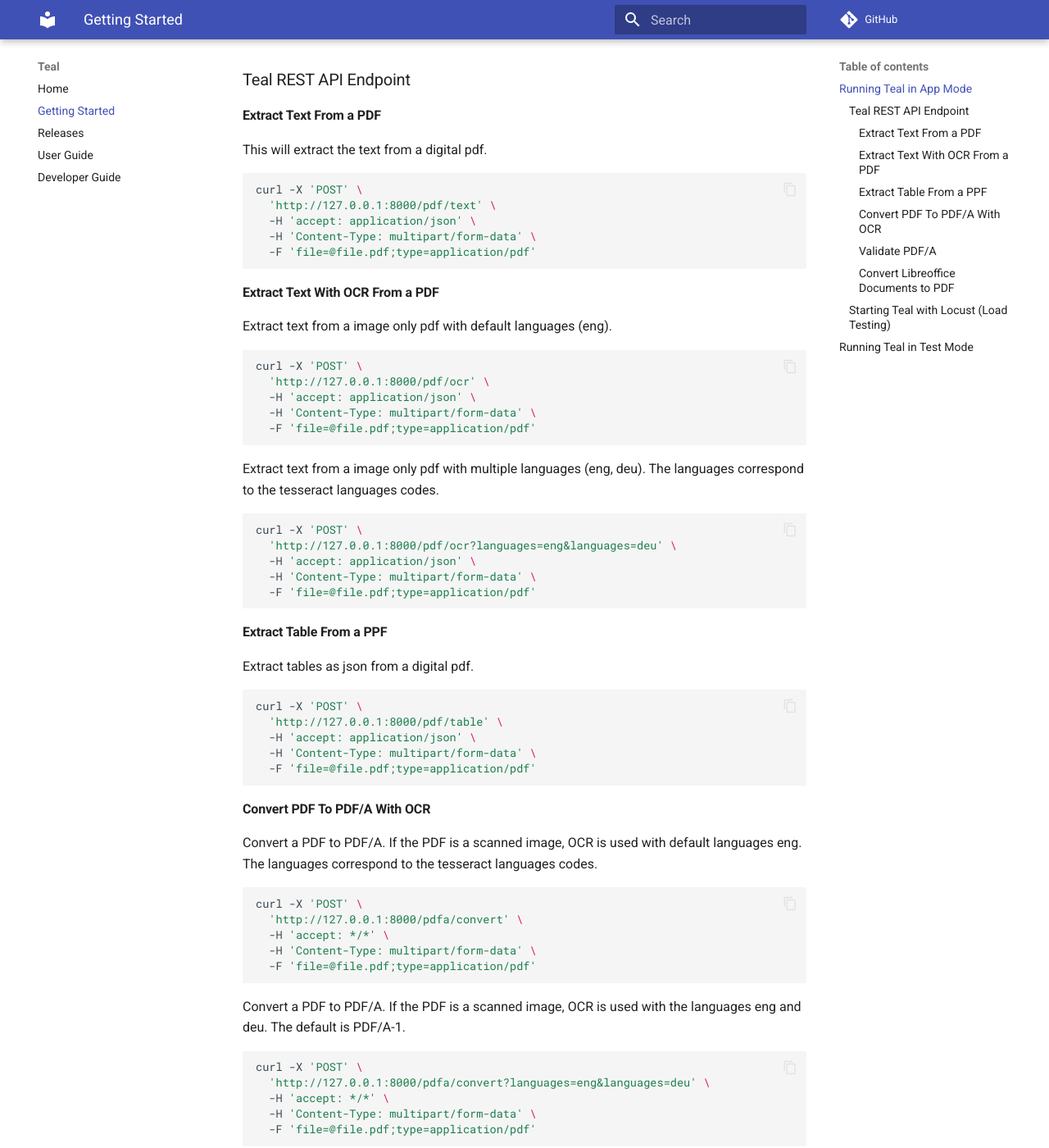
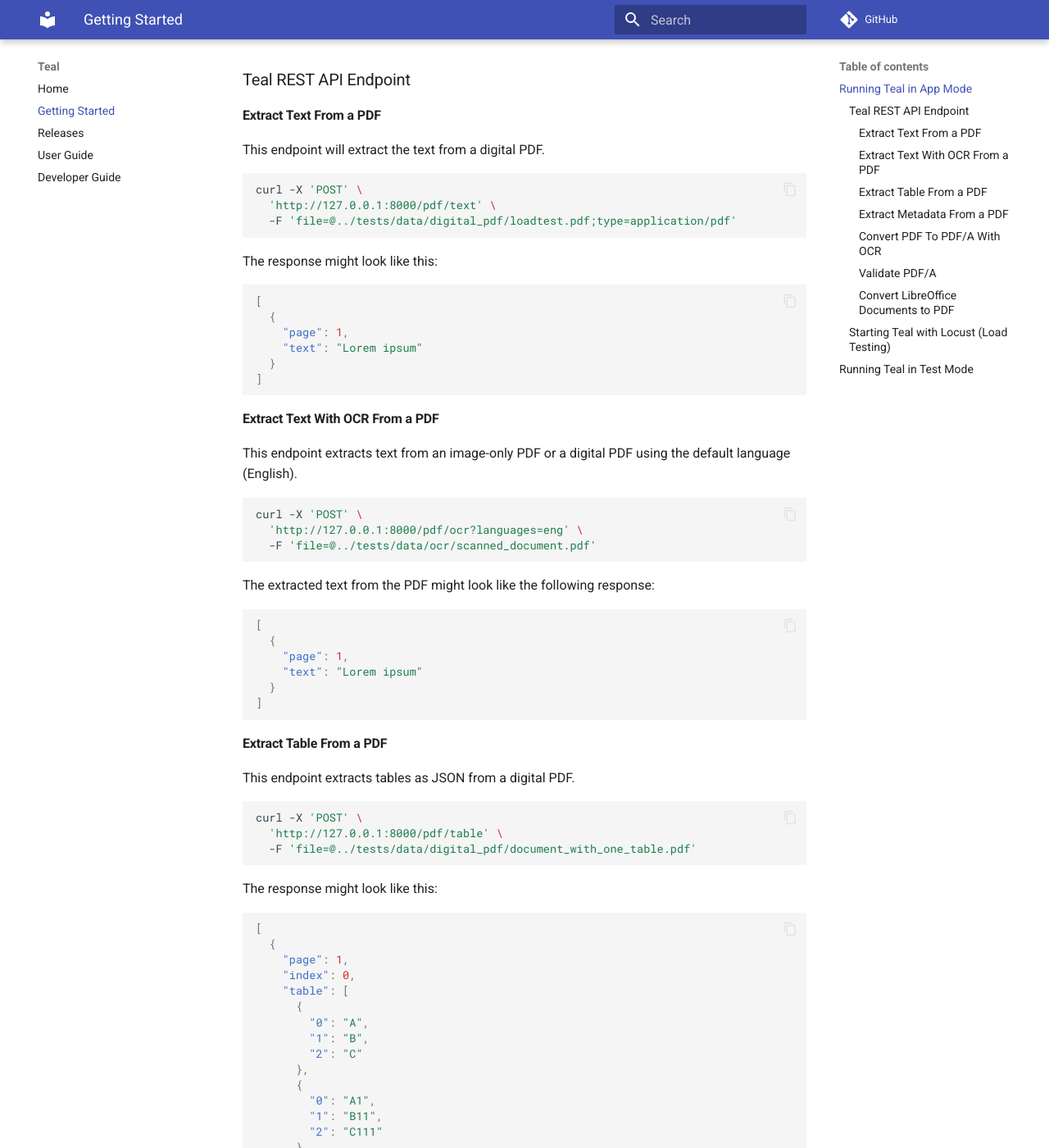
Before and after one commit to rueedlinger/teal, an MkDocs documentation site: the page built from docs/getting_started.md, in a window 1280 px wide and 1400 px high, scrolled down 505 px. Shown: the whole window at 82% size. Built offline with MkDocs 1.6.1 and Material for MkDocs 9.7.7, drawn with Linux system fonts in a browser that asks for light colours; comment, search, counter and statistics services are not loaded; some of the changed text lies outside the part shown.

Commit message:
chore: improve documentation #29

````diff
--- a/docs/getting_started.md
+++ b/docs/getting_started.md
@@ -22,108 +22,171 @@ Next you can use the api with the openapi ui.
 
 #### Extract Text From a PDF
 
-This will extract the text from a digital pdf.
+This endpoint will extract the text from a digital PDF.
 
 ```bash
 curl -X 'POST' \
   'http://127.0.0.1:8000/pdf/text' \
-  -H 'accept: application/json' \
-  -H 'Content-Type: multipart/form-data' \
-  -F 'file=@file.pdf;type=application/pdf'
+  -F 'file=@../tests/data/digital_pdf/loadtest.pdf;type=application/pdf'
+```
+
+The response might look like this:
+
+```json
+[
+  {
+    "page": 1,
+    "text": "Lorem ipsum"
+  }
+]
 ```
 
 #### Extract Text With OCR From a PDF
 
-Extract text from a image only pdf with default languages (eng).
+This endpoint extracts text from an image-only PDF or a digital PDF using the default language (English).
 
 ```bash
 curl -X 'POST' \
-  'http://127.0.0.1:8000/pdf/ocr' \
-  -H 'accept: application/json' \
-  -H 'Content-Type: multipart/form-data' \
-  -F 'file=@file.pdf;type=application/pdf'
+  'http://127.0.0.1:8000/pdf/ocr?languages=eng' \
+  -F 'file=@../tests/data/ocr/scanned_document.pdf'
 ```
 
-Extract text from a image only pdf with multiple languages (eng, deu). The languages correspond to the tesseract
-languages codes.
+The extracted text from the PDF might look like the following response:
 
-```bash
-curl -X 'POST' \
-  'http://127.0.0.1:8000/pdf/ocr?languages=eng&languages=deu' \
-  -H 'accept: application/json' \
-  -H 'Content-Type: multipart/form-data' \
-  -F 'file=@file.pdf;type=application/pdf'
+```json
+[
+  {
+    "page": 1,
+    "text": "Lorem ipsum"
+  }
+]
 ```
 
-#### Extract Table From a PPF
+#### Extract Table From a PDF
 
-Extract tables as json from a digital pdf.
+This endpoint extracts tables as JSON from a digital PDF.
 
 ```bash
 curl -X 'POST' \
   'http://127.0.0.1:8000/pdf/table' \
-  -H 'accept: application/json' \
-  -H 'Content-Type: multipart/form-data' \
-  -F 'file=@file.pdf;type=application/pdf'
+  -F 'file=@../tests/data/digital_pdf/document_with_one_table.pdf'
+```
+
+The response might look like this:
+
+```json
+[
+  {
+    "page": 1,
+    "index": 0,
+    "table": [
+      {
+        "0": "A",
+        "1": "B",
+        "2": "C"
+      },
+      {
+        "0": "A1",
+        "1": "B11",
+        "2": "C111"
+      },
+      {
+        "0": "A2",
+        "1": "B22",
+        "2": "C222"
+      },
+      {
+        "0": "A3",
+        "1": "B33",
+        "2": "C333"
+      }
+    ]
+  }
+]%
+```
+
+#### Extract Metadata From a PDF
+
+This endpoint extracts metadata from a PDF.
+
+```bash
+curl -X 'POST' \
+  'http://127.0.0.1:8000/pdf/meta' \
+  -F 'file=@../tests/data/digital_pdf/loadtest.pdf'
+```
+
+The extracted metadata from the PDF might look like the following response:
+
+```json
+{
+  "fileName": "loadtest.pdf",
+  "fileSize": 16873,
+  "pdfVersion": "1.3",
+  "pdfaClaim": null,
+  "pages": 1,
+  "docInfo": {
+    "/Author": "foo",
+    "/CreationDate": "D:20240602153930Z00'00'",
+    "/Creator": "Word",
+    "/ModDate": "D:20240602153930Z00'00'",
+    "/Producer": "macOS Version 14.5 (Build 23F79) Quartz PDFContext",
+    "/Title": "Document1"
+  },
+  "xmp": {}
+}
 ```
 
 #### Convert PDF To PDF/A With OCR
 
-Convert a PDF to PDF/A. If the PDF is a scanned image, OCR is used with default languages eng. The languages correspond
-to the tesseract languages codes.
+This endpoint converts a PDF to PDF/A. If the PDF is a scanned image, OCR is used with the default language (English).
+The languages correspond to the Tesseract language codes.
 
 ```bash
-curl -X 'POST' \
-  'http://127.0.0.1:8000/pdfa/convert' \
-  -H 'accept: */*' \
-  -H 'Content-Type: multipart/form-data' \
-  -F 'file=@file.pdf;type=application/pdf'
+curl -X 'POST' --output pdfa.pdf \
+  'http://127.0.0.1:8000/pdfa//convert?languages=enf&?pdfa=pdfa-3' \
+  -F 'file=@../tests/data/digital_pdf/loadtest.pdf'
 ```
 
-Convert a PDF to PDF/A. If the PDF is a scanned image, OCR is used with the languages eng and deu. The default is
-PDF/A-1.
-
-```bash
-curl -X 'POST' \
-  'http://127.0.0.1:8000/pdfa/convert?languages=eng&languages=deu' \
-  -H 'accept: */*' \
-  -H 'Content-Type: multipart/form-data' \
-  -F 'file=@file.pdf;type=application/pdf'
-```
-
-The following converts to PDF/A-3.
-
-```bash
-curl -X 'POST' \
-  'http://127.0.0.1:8000/pdfa/convert?pdfa=pdfa-3' \
-  -H 'accept: */*' \
-  -H 'Content-Type: multipart/form-data' \
-  -F 'file=@file.pdf;type=application/pdf'
-```
+The output is a PDF/A file.
 
 #### Validate PDF/A
 
-Validate an PDF against the PDF/A standard.
+This endpoint validates a PDF against the PDF/A standard.
 
 ```bash
 curl -X 'POST' \
   'http://127.0.0.1:8000/pdfa/validate' \
-  -H 'accept: application/json' \
-  -H 'Content-Type: multipart/form-data' \
-  -F 'file=@file.pdf;type=application/pdf'
+  -F 'file=@../tests/data/pdfa/pdfa_2b.pdf'
 ```
 
-#### Convert Libreoffice Documents to PDF
+This will generate an output like this:
 
-Convert a Libreoffice document to PDF.
+```json
+{
+  "profile": "PDF/A-2B",
+  "statement": "PDF file is compliant with Validation Profile requirements.",
+  "compliant": true,
+  "details": {
+    "passedRules": 143,
+    "failedRules": 0,
+    "passedChecks": 400,
+    "failedChecks": 0,
+    "ruleSummaries": []
+  }
+}
+```
+
+#### Convert LibreOffice Documents to PDF
+
+This endpoint converts a LibreOffice document to PDF (version 1.6).
 
 ```bash
-curl -X 'POST' \
-  'http://127.0.0.1:8000/libreoffice/convert' \
-  -H 'accept: */*' \
-  -H 'Content-Type: multipart/form-data' \
-  -F 'file=@file.docx;type=application/vnd.openxmlformats-officedocument.wordprocessingml.document'
+curl -X 'POST' --output pdf.pdf \
+  'http://127.0.0.1:8000/libreoffice/convert?profile=pdf-1.6' \
+  -F 'file=@../tests/data/doc/text_document.txt'
 ```
+
+The output is a PDF document.
 
 ### Starting Teal with Locust (Load Testing)
 
````
Also changed, not shown: 1 other file.
